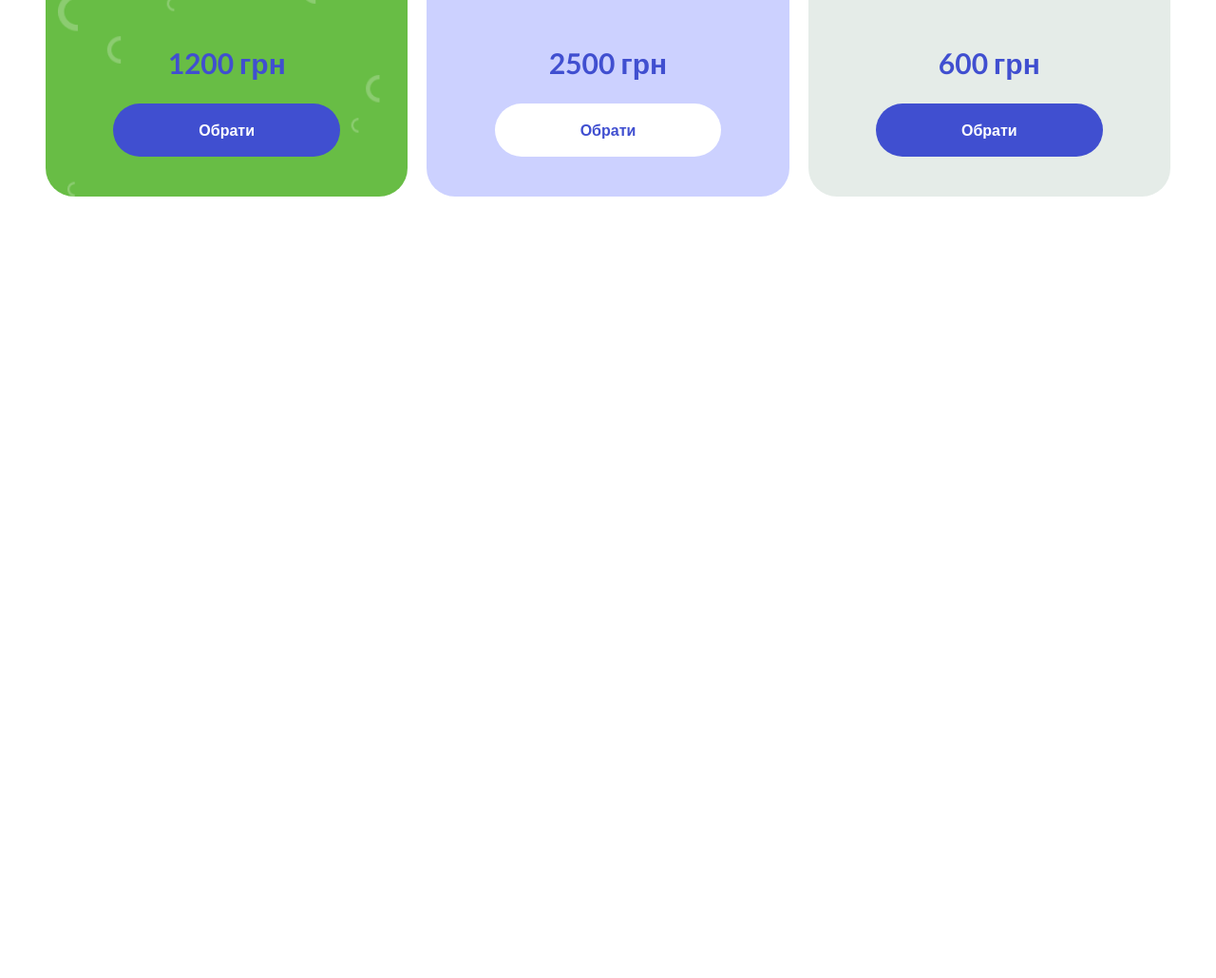
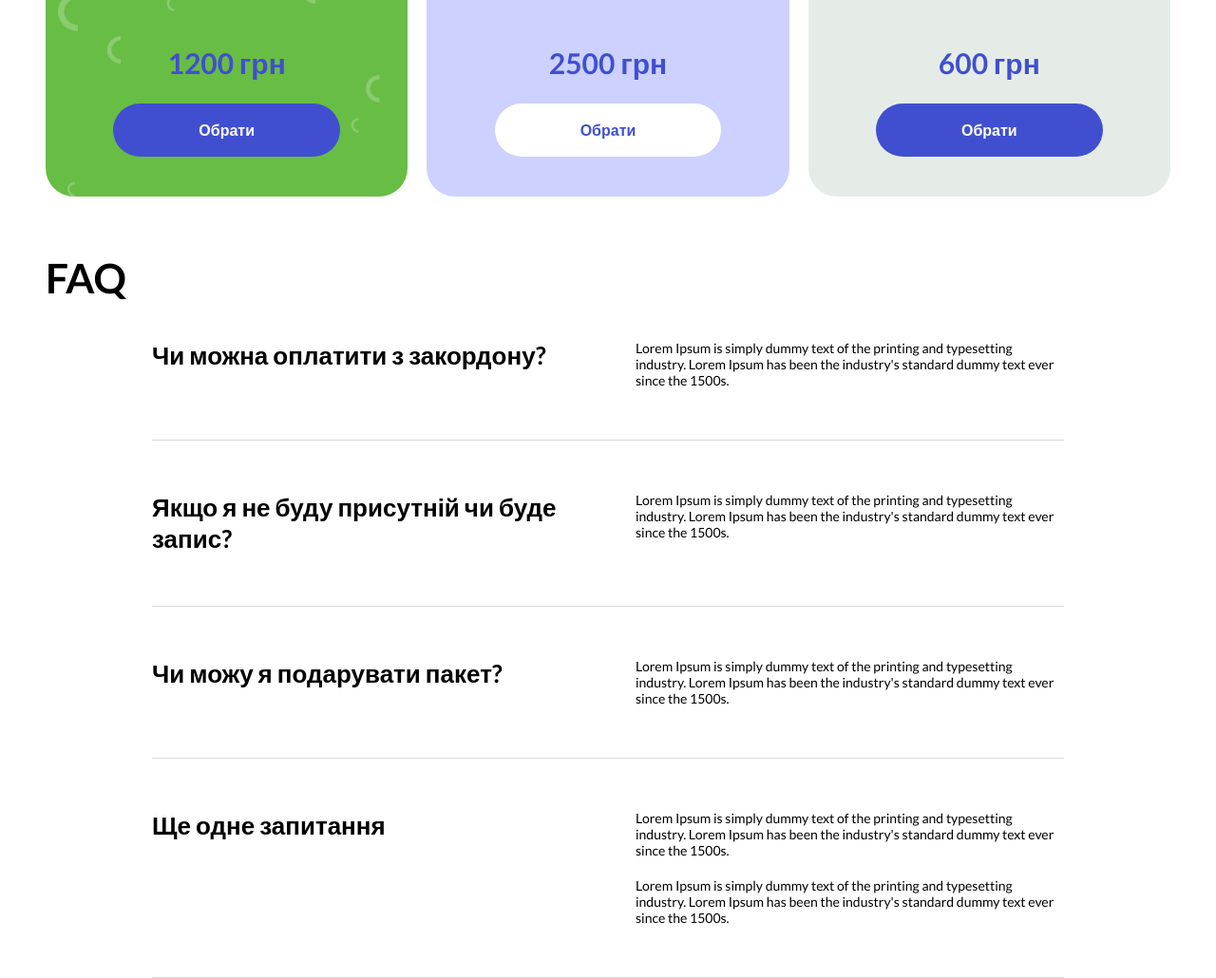
Before and after one commit to valeriiayarzhemska/odd-conference, a plain HTML site: page dist/index.html in a window 1280 px wide. Shown: the part 5748-6778 px from the top of the page at 95% size. Before the commit the page ends 6015 px from the top, so only its background shows below. Drawn offline with nearby package versions, Linux system fonts and the light colour scheme.

Commit message:
Finish faqs screen

```diff
--- a/dist/index.html
+++ b/dist/index.html
@@ -1296,6 +1296,76 @@
           </div>
         </div>
       </section>
+
+      <section class="conference__faqs page-conference__container">
+        <div class="conference__faqs-title">
+          <h3>FAQ</h3>
+        </div>
+
+        <div class="conference__faqs-question-container">
+          <div class="conference__faqs-question">
+            <div class="conference__faqs-question-title">
+              <h4>Чи можна оплатити з закордону?</h4>
+            </div>
+
+            <div class="conference__faqs-question-description">
+              <span>
+                Lorem Ipsum is simply dummy text of the printing and typesetting
+                industry. Lorem Ipsum has been the industry's standard dummy
+                text ever since the 1500s.
+              </span>
+            </div>
+          </div>
+
+          <div class="conference__faqs-question">
+            <div class="conference__faqs-question-title">
+              <h4>Якщо я не буду присутній чи буде запис?</h4>
+            </div>
+
+            <div class="conference__faqs-question-description">
+              <span>
+                Lorem Ipsum is simply dummy text of the printing and typesetting
+                industry. Lorem Ipsum has been the industry's standard dummy
+                text ever since the 1500s.
+              </span>
+            </div>
+          </div>
+
+          <div class="conference__faqs-question">
+            <div class="conference__faqs-question-title">
+              <h4>Чи можу я подарувати пакет?</h4>
+            </div>
+
+            <div class="conference__faqs-question-description">
+              <span>
+                Lorem Ipsum is simply dummy text of the printing and typesetting
+                industry. Lorem Ipsum has been the industry's standard dummy
+                text ever since the 1500s.
+              </span>
+            </div>
+          </div>
+
+          <div class="conference__faqs-question">
+            <div class="conference__faqs-question-title">
+              <h4>Ще одне запитання</h4>
+            </div>
+
+            <div class="conference__faqs-question-description">
+              <span>
+                Lorem Ipsum is simply dummy text of the printing and typesetting
+                industry. Lorem Ipsum has been the industry's standard dummy
+                text ever since the 1500s.
+              </span>
+
+              <span>
+                Lorem Ipsum is simply dummy text of the printing and typesetting
+                industry. Lorem Ipsum has been the industry's standard dummy
+                text ever since the 1500s.
+              </span>
+            </div>
+          </div>
+        </div>
+      </section>
     </main>
 
     <footer class="page__container footer"></footer>
--- a/src/styles/blocks/conference.scss
+++ b/src/styles/blocks/conference.scss
@@ -1397,6 +1397,68 @@
     }
   }
 
+  &__faqs {
+    @include flexColumn;
+    gap: 40px;
+
+    @include onTablet {
+      gap: 28px;
+    }
+
+    &-question {
+      @include flexAlignStart;
+      gap: 58px;
+      padding-bottom: 54px;
+      border-bottom: 1px solid $gray;
+
+      @include onTablet {
+        padding-bottom: 30px;
+      }
+
+      @include onPhone {
+        flex-direction: column;
+        gap: 20px;
+      }
+
+      &-container {
+        @include flexColumn;
+        gap: 54px;
+        padding: 0 112px;
+
+        @include onTablet {
+          gap: 30px;
+          padding: 0 20px;
+        }
+
+        @include onPhone {
+          padding: 0;
+        }
+      }
+
+      &-title {
+        flex: 0.5;
+
+        h4 {
+          font-weight: 600;
+        }
+      }
+
+      &-description {
+        @include flexColumn;
+        gap: 20px;
+        flex: 0.5;
+
+        span {
+          font-size: 14px;
+
+          @include onTablet {
+            font-size: 12px;
+          }
+        }
+      }
+    }
+  }
+
   &__button-take-part {
     position: absolute;
     bottom: -22px;
```
Also changed, not shown: dist/src/styles/main.css.
